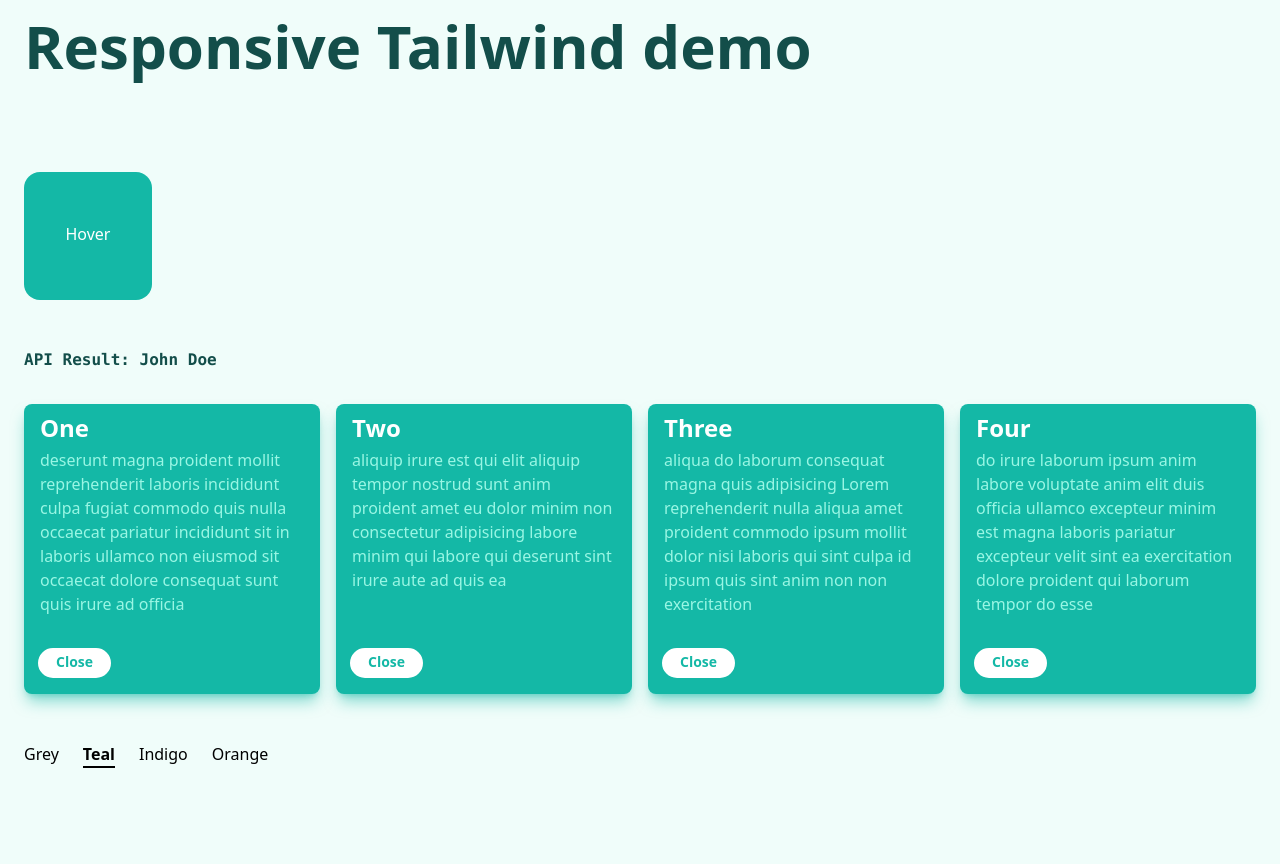
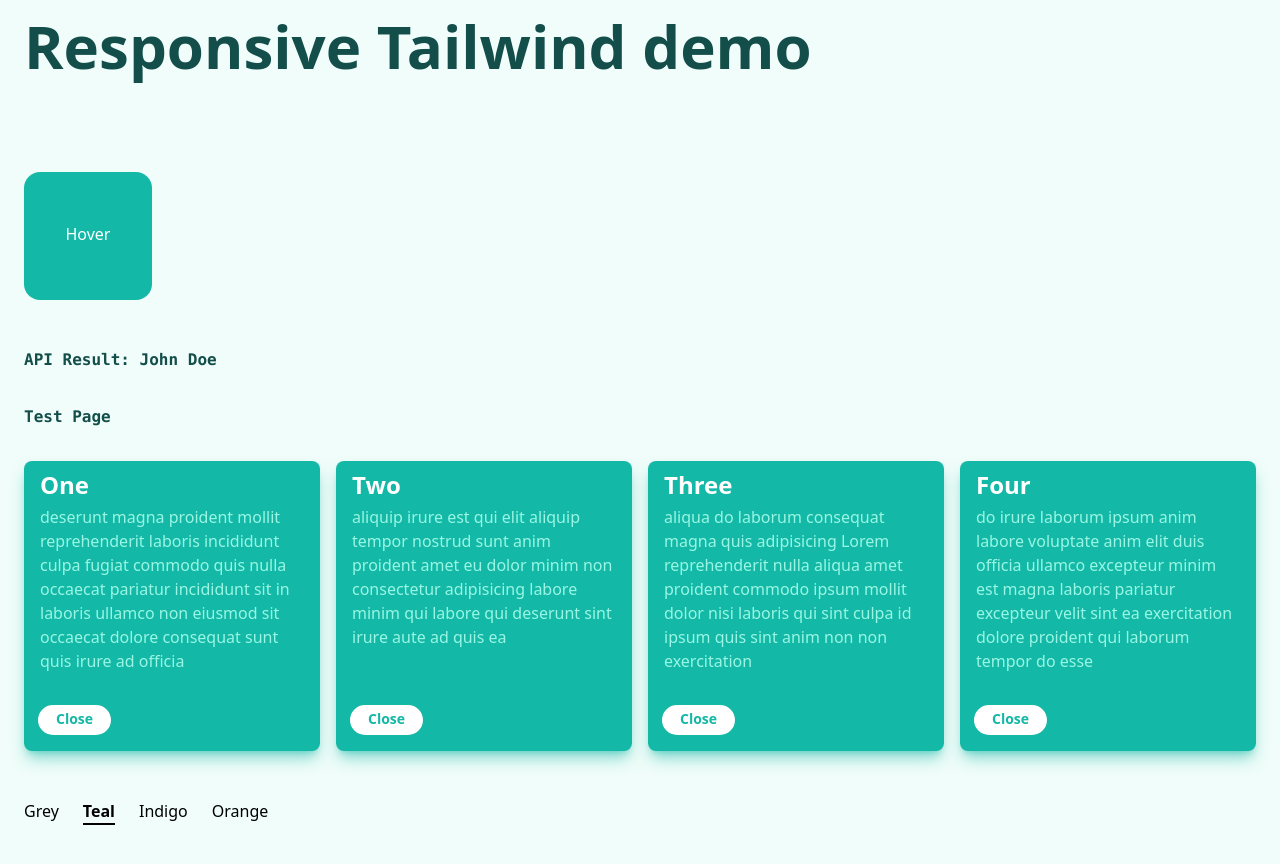
Before and after one commit to sambecker/tailwind, a Next.js app: page / in a window 1280 px wide. Before the commit the page ends 808 px from the top, so only its background shows below. Built offline with nearby package versions, Linux system fonts and the light colour scheme.

Commit message:
Add explicit /test link

```diff
--- a/pages/index.tsx
+++ b/pages/index.tsx
@@ -17,6 +17,7 @@ import { themeActions } from '../src/theme/state';
 import { useAppState } from '../src/state';
 import useElementClasses from '../src/utility/useBodyClasses';
 import Animation from '../src/components/Animation';
+import Link from 'next/link';
 
 const TITLE = 'Responsive Tailwind demo';
 
@@ -117,6 +118,19 @@ const Home: NextPage<Props> = ({ initialItems, initialColor }) => {
           API Result: {apiResultName}
         </h2>}
 
+        <Link href="test">
+          <a className={joinClasses([
+            'inline-block',
+            'font-mono',
+            'font-bold',
+            'mb-8',
+            'hover:underline',
+            getDarkTextColor(color),
+          ])}>
+            Test Page
+          </a>
+        </Link>
+
         {items.length === 0 &&
           <Button
             onClick={() => setItems(generateItems())}
--- a/pages/test.tsx
+++ b/pages/test.tsx
@@ -1,4 +1,5 @@
 import { NextPage } from 'next';
+import Link from 'next/link';
 import { joinClasses } from '../src/utility/css';
 import useElementClasses from '../src/utility/useBodyClasses';
 
@@ -16,6 +17,9 @@ const TestPage: NextPage<Props> = () => {
 
   return(
     <div className={joinClasses([
+      'space-x-2',
+    ])}>
+      <div className={joinClasses([
         'px-3 py-2',
         'inline-block',
         'bg-white',
@@ -24,6 +28,19 @@ const TestPage: NextPage<Props> = () => {
       ])}>
         Test Page For Checkly
       </div>
+      <Link href="/">
+        <a className={joinClasses([
+          'px-3 py-2',
+          'inline-block',
+          'bg-white',
+          'rounded-xl',
+          'border border-slate-300',
+          'active:bg-slate-300',
+        ])}>
+          Home
+        </a>
+      </Link>
+    </div>
   );
 };
 
```
Lines whose indentation alone changed are shown as unchanged.
